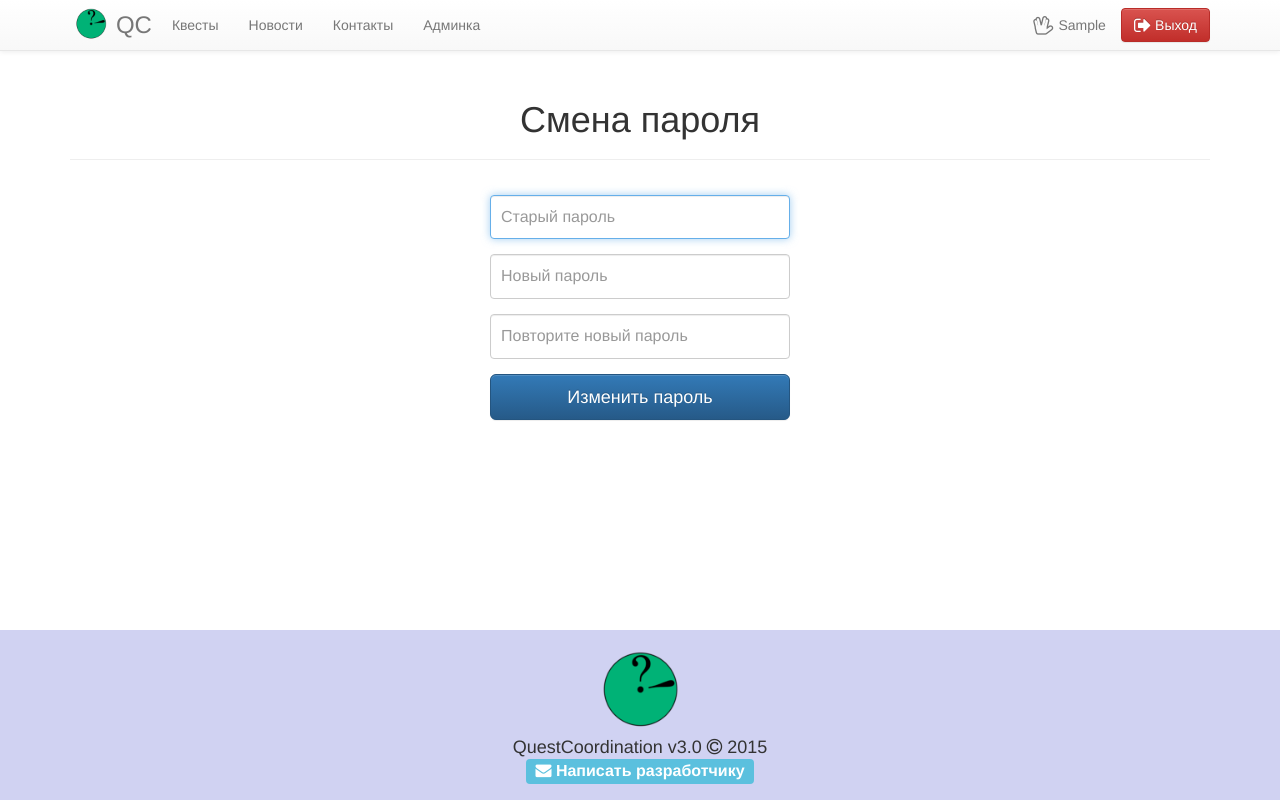
After one commit to PhobosXIII/qc, a Django app: a page that uses templates/_navbar.html in a window 1280 px wide. The commit adds this page. Run offline with Django 3.2, Linux system fonts and the light colour scheme; the visitor is signed in with stand-in values (Sample User, id 1); some libraries are stand-ins or nearby versions.

Commit message:
Add my profile page with list of organizer's quests and change password

```diff
--- a/coordination/models.py
+++ b/coordination/models.py
@@ -72,6 +72,10 @@ class Quest(models.Model):
     def coming_quests():
         now = timezone.now()
         return Quest.objects.filter(is_published=True, start__gte=now)
+
+    @staticmethod
+    def my_quests(organizer):
+        return Quest.objects.filter(organizer=organizer)
 
     def missions(self):
         return Mission.objects.filter(quest=self)
--- a/qc/urls.py
+++ b/qc/urls.py
@@ -23,8 +23,11 @@ urlpatterns = [
     url(r'^{}/'.format(settings.ADMIN_URL_PATH), include(admin.site.urls)),
     url(r'^login/$', auth_views.login, name='auth_login'),
     url(r'^logout/$', auth_views.logout, {'next_page': 'auth_login'}, name='auth_logout'),
-    url(r'^password_change/$', auth_views.password_change, name='auth_password_change'),
-    url(r'^password_change/done/$', auth_views.password_change_done, name='auth_password_change_done'),
     url(r'^$', main_views.home, name='home'),
+    url(r'^profile/', include([
+        url(r'^$', main_views.my_profile, name='my_profile'),
+        url(r'^password_change/$', auth_views.password_change, name='password_change'),
+        url(r'^password_change/done/$', auth_views.password_change_done, name='password_change_done'),
+    ])),
     url(r'^', include('coordination.urls', namespace='coordination')),
 ]
--- a/templates/_navbar.html
+++ b/templates/_navbar.html
@@ -28,15 +28,15 @@
             <ul class="nav navbar-nav navbar-right">
                 {% url 'auth_login' as url_login %}
                 {% if user.is_authenticated %}
-                    <li class="navbar-text">
                     {% if user|in_group:'organizers' %}
-                        <span class="fa fa-user-secret fa-lg"></span>
+                        <li><a href="{% url 'my_profile' %}">
+                            <span class="fa fa-user-secret fa-lg"></span> {{ user|nice_name }}
+                        </a></li>
                     {% elif user.is_superuser %}
-                        <span class="fa fa-hand-spock-o fa-lg"></span>
+                        <li class="navbar-text"><span class="fa fa-hand-spock-o fa-lg"></span> {{ user|nice_name }}</li>
                     {% else %}
-                        <span class="fa fa-user fa-lg"></span>
+                       <li class="navbar-text"><span class="fa fa-user fa-lg"></span> {{ user|nice_name }}</li>
                     {% endif %}
-                    {{ user|nice_name }}</li>
                     <li><p class="navbar-btn"><a href="{% url 'auth_logout' %}" class="btn btn-danger">
                         <span class="fa fa-sign-out fa-lg"></span> Выход</a></p></li>
                 {% elif request.path != url_login %}
--- a/templates/assets/css/styles.css
+++ b/templates/assets/css/styles.css
@@ -79,7 +79,7 @@ td, th {
     text-align: center;
 }
 
-.errorlist.nonfield {
+.errorlist {
     padding-left:0;
     list-style:none;
 }
--- a/templates/registration/login.html
+++ b/templates/registration/login.html
@@ -1,6 +1,4 @@
 {% extends 'base.html' %}
-
-{% load i18n %}
 
 {% block content %}
     <div class="page-header">
--- /dev/null
+++ b/templates/registration/password_change_form.html
@@ -0,0 +1,36 @@
+{% extends 'base.html' %}
+
+{% block content %}
+    <div class="page-header">
+        <h1>{% block title %}Смена пароля{% endblock %}</h1>
+    </div>
+
+    <form class="form-signin" action="" method="post">
+        {% csrf_token %}
+        {% if form.non_field_errors %}
+            <div class="alert alert-danger">{{ form.non_field_errors }}</div>
+        {% endif %}
+        <div class="form-group">
+            {% if form.old_password.errors %}
+                <div class="alert alert-danger">{{ form.old_password.errors }}</div>
+            {% endif %}
+            <input type="password" class="form-control" id="id_old_password" name="old_password"
+                   placeholder="Старый пароль" required autofocus/>
+        </div>
+        <div class="form-group">
+            {% if form.new_password1.errors %}
+                <div class="alert alert-danger">{{ form.new_password1.errors }}</div>
+            {% endif %}
+            <input type="password" class="form-control" id="id_new_password1" name="new_password1"
+                   placeholder="Новый пароль" required />
+        </div>
+        <div class="form-group">
+            {% if form.new_password2.errors %}
+                <div class="alert alert-danger">{{ form.new_password2.errors }}</div>
+            {% endif %}
+            <input type="password" class="form-control" id="id_new_password2" name="new_password2"
+                   placeholder="Повторите новый пароль" required />
+        </div>
+        <button class="btn btn-lg btn-primary btn-block" type="submit">Изменить пароль</button>
+    </form>
+{% endblock content %}
```
Also changed, not shown: main/views.py (+17 -0 lines), templates/registration/my_profile.html (added, +24 -0 lines), templates/registration/password_change_done.html (added, +8 -0 lines).
